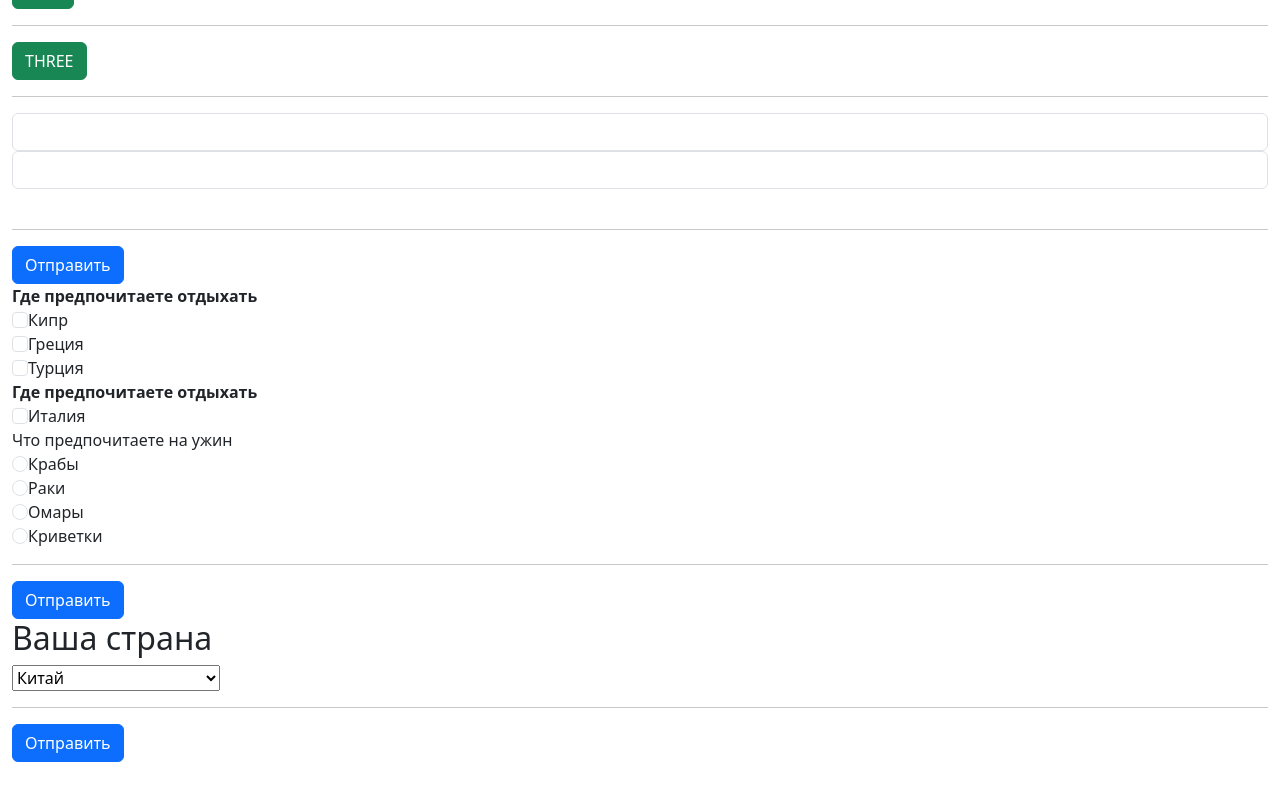
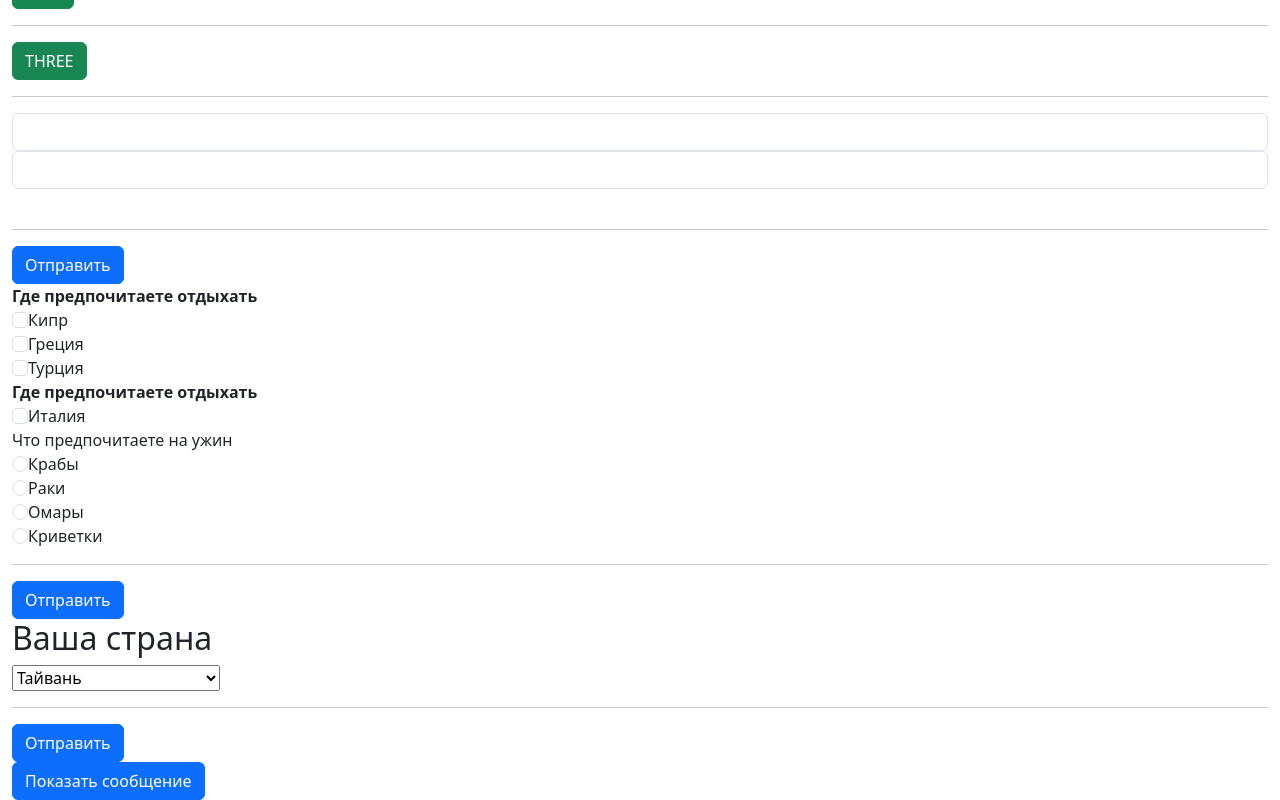
Before and after one commit to vitalay/vite-project, a Vue app: page / in a window 1280 px wide. Shown: the part 219-1019 px from the top of the page. Before the commit the page ends 981 px from the top, so only its background shows below. Built offline with nearby package versions, Linux system fonts and the light colour scheme.

Commit message:
скрывать сообщение

```diff
--- a/src/App.vue
+++ b/src/App.vue
@@ -29,6 +29,10 @@
 
     <FormsBlock></FormsBlock>
     <FormsBlock2></FormsBlock2>
+    <message-one
+    message="Сообщение из компонента message-one" :isOpen="isOpen"
+    @close="close">
+    </message-one>
   </div>
 </template>
 
@@ -38,11 +42,13 @@ import BlockContentTwo from "./BlockContentTwo.vue";
 import BlockContentThree from "./BlockContentThree.vue";
 import FormsBlock from "./FormsBlock.vue";
 import FormsBlock2 from "./FormsBlock2.vue";
+import MessageOne from "./components/MessageOne.vue";
 
 export default {
 
   data() {
     return {
+      isOpen: false,
       inputOne: "",
       inputTwo: "",
       nameComponent: "One",
@@ -54,6 +60,9 @@ export default {
     },
   },
   methods: {
+    close() {
+      this.isOpen = !this.isOpen
+    },
     formSubmit() {
       console.log('formSubmit', this.inputOne)
       console.log('formSubmit', this.inputTwo)
@@ -72,7 +81,8 @@ export default {
     BlockContentTwo,
     BlockContentThree,
     FormsBlock,
-    FormsBlock2
+    FormsBlock2,
+    MessageOne
   },
 };
 </script>
--- a/src/FormsBlock2.vue
+++ b/src/FormsBlock2.vue
@@ -1,11 +1,11 @@
 <template>
-  <form v-on:submit.prevent="formSubmit">
+    <form @submit.prevent="formSubmit">
       <h2>Ваша страна</h2>
-<select name="country">
-  <option value="Россия">Россия</option>
-  <option selected value="Китай">Китай</option>
-  <option value="Тайвань">Тайвань</option>
-  <option  value="USA">United States of America</option>
+      <select v-model="Country">
+        <option value="rus">Россия</option>
+        <option value="ki">Китай</option>
+        <option value="tw">Тайвань</option>
+        <option value="usa">United States of America</option>
       </select>
       <hr />
       <button type="submit" class="btn btn-primary">Отправить</button>
@@ -16,18 +16,17 @@
   export default {
     data() {
       return {
-    }
-
+        Country: 'tw' // Начальное значение выбранного элемента
+      };
     },
     methods: {
       formSubmit() {
-        console.log('formSubmit')
+        console.log('Выбранная страна:', this.Country);
       }
     }
-}
-
+  };
   </script>
 
-<style>
-
+  <style scoped>
+  /* Ваш CSS */
   </style>
--- /dev/null
+++ b/src/components/MessageOne.vue
@@ -0,0 +1,24 @@
+<template>
+<div>
+    <h1 v-if="isOpen">{{ message }}</h1>
+    <button class="btn btn-primary" @click="$emit('close')">
+        <span>{{ isOpen ? 'Скрыть сообщение' : 'Показать сообщение' }}</span>
+    </button>
+</div>
+</template>
+
+<script>
+export default {
+    emits: ['close'],
+    props: {
+
+        isOpen: Boolean,
+        message: String
+    }
+
+}
+</script>
+
+<style>
+
+</style>
```
Lines whose indentation alone changed are shown as unchanged.
